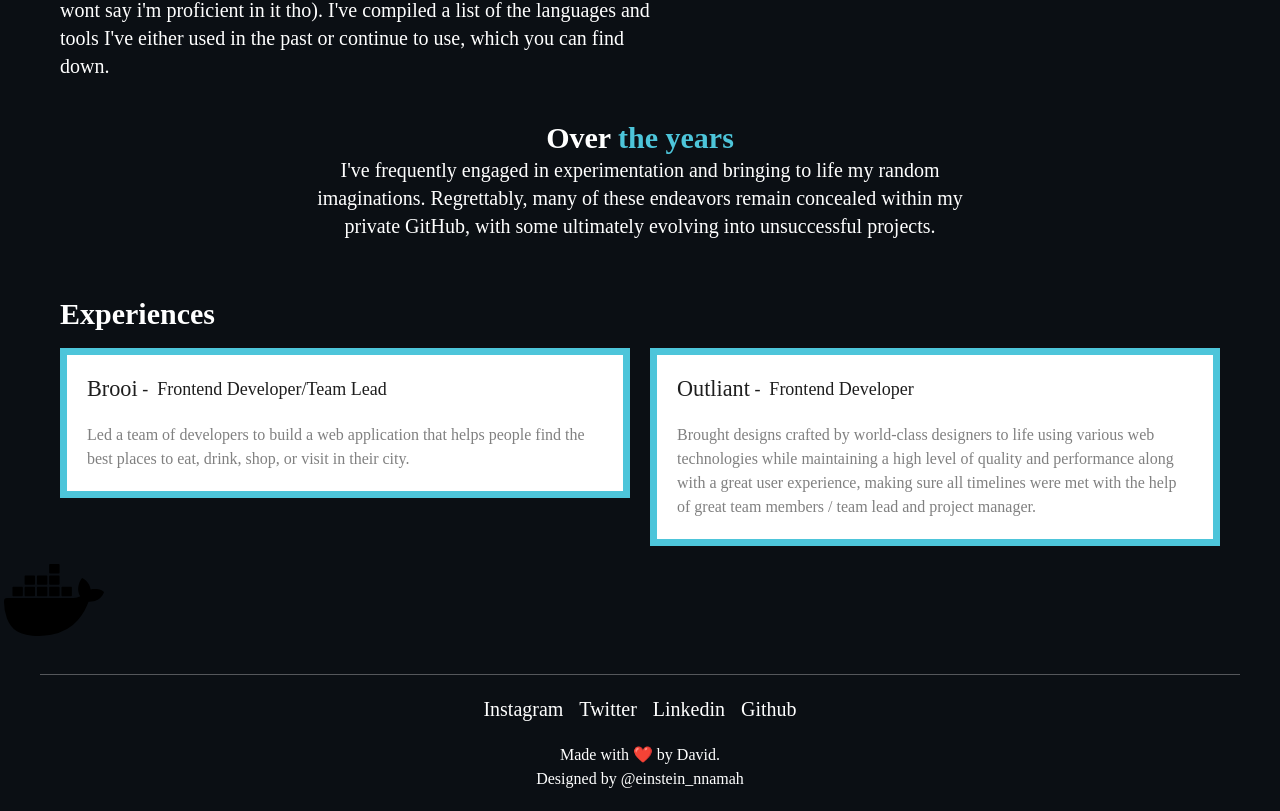
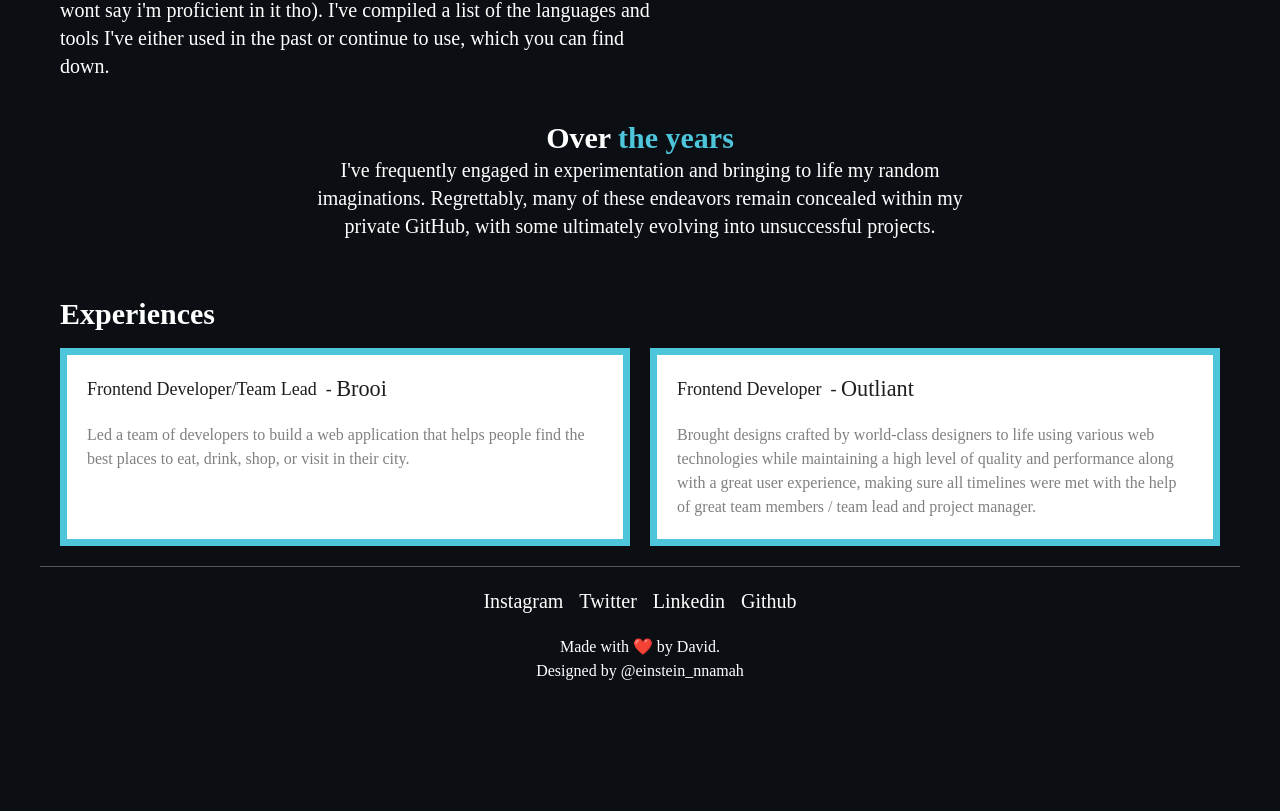
Before and after one commit to enyoghasim/geezy-v1, a Nuxt app: page / in a window 1280 px wide. Shown: the part 598-1409 px from the top of the page. After the commit the page ends 1301 px from the top, so only its background shows below. Built offline with nearby package versions, Linux system fonts and the light colour scheme.

Commit message:
fixed height issue on experience card

```diff
--- a/components/ExperienceCard.vue
+++ b/components/ExperienceCard.vue
@@ -1,15 +1,15 @@
 <template>
-  <div
-    class="bg-white border-[7px] border-lightBlue flex flex-col w-full h-full p-5"
-  >
+  <div class="bg-white border-[7px] border-lightBlue flex flex-col w-full p-5">
     <div
       class="flex flex-row bg-inherit text-[#1E1E1E] sm:text-lg text-base items-center"
     >
-      <span class="bg-inherit sm:leading-[28.38px] sm:text-[22.24px] text-lg">
+      {{ role }}
+      &nbsp;-&nbsp;
+      <span
+        class="bg-inherit sm:leading-[28.38px] sm:text-[22.24px] text-lg font-medium"
+      >
         {{ organization }}
       </span>
-      &nbsp;-&nbsp;
-      {{ role }}
     </div>
     <p class="mt-5 text-[#808080] bg-inherit sm:text-base text-sm">
       {{ description }}
--- a/layouts/default.vue
+++ b/layouts/default.vue
@@ -2,7 +2,7 @@
   <custom-cursor />
   <Header />
   <slot />
-  <ToolCard />
+  <!-- <ToolCard /> -->
   <Footer />
 </template>
 
```
